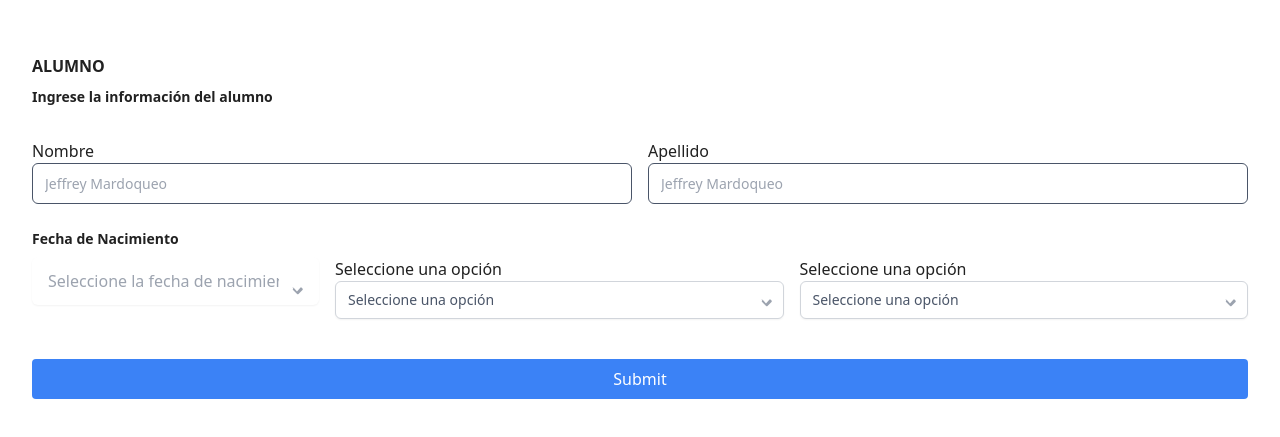
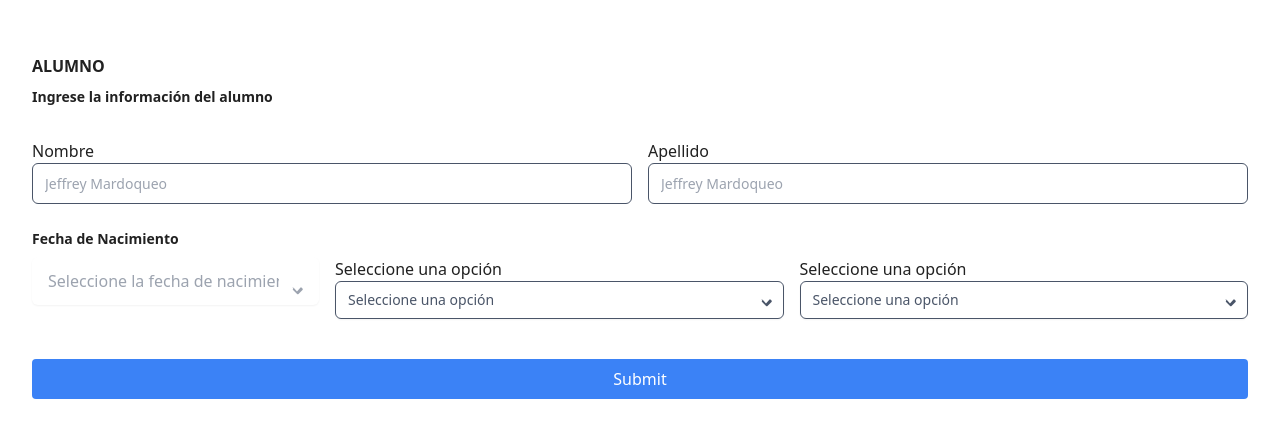
Before and after one commit to JeffreyMardoqueo-17/caez-fronted-ts-react, a React (Vite) app: page / in a window 1280 px wide. Shown: the part 826-1263 px from the top of the page. Built offline with nearby package versions, Linux system fonts and the light colour scheme.

Commit message:
Aqui esta bien el diseño de los comnbos

```diff
--- a/src/components/Forms/ComboBox.tsx
+++ b/src/components/Forms/ComboBox.tsx
@@ -1,13 +1,17 @@
 import React, { FC, useState } from 'react';
 import { ComboBoxProps } from '../../interfaces/ComboBoxProps';
+import { useHasValue } from '../hooks/useHasValue';
 
 export const ComboBox: FC<ComboBoxProps> = ({ label, options, selectedValue, onChange }) => {
+    const { hasValue } = useHasValue(selectedValue);
     const [isOpen, setIsOpen] = useState(false);
 
     const handleSelect = (value: string) => {
         onChange(value);
         setIsOpen(false);
     };
+
+    const borderColor = hasValue ? 'border-blue-500' : 'border-lightTheme-gray dark:border-darkTheme-gray';
 
     return (
         <div className="relative w-full">
@@ -17,31 +21,35 @@ export const ComboBox: FC<ComboBoxProps> = ({ label, options, selectedValue, onC
             <div className="relative">
                 <button
                     type="button"
-                    className="w-full bg-lightTheme-background dark:bg-darkTheme-background border border-gray-300 dark:border-darkTheme-gray rounded-md shadow-sm pl-3 pr-10 py-2 text-left cursor-default focus:outline-none focus:ring-1 focus:ring-darkTheme-background focus:border-darkTheme-background sm:text-sm"
+                    className={`w-full bg-lightTheme-background dark:bg-darkTheme-background border ${borderColor} rounded-md shadow-sm pl-3 pr-10 py-2 text-left cursor-default focus:outline-none focus:ring-1 focus:ring-darkTheme-background focus:border-darkTheme-background sm:text-sm`}
                     onClick={() => setIsOpen(!isOpen)}
                 >
                     <span className="block truncate text-lightTheme-gray dark:text-darkTheme-gray">
                         {options.find(option => option.value === selectedValue)?.label || 'Seleccione una opción'}
                     </span>
                     <span className="absolute inset-y-0 right-0 flex items-center pr-2 pointer-events-none">
-                        <svg className="h-5 w-5 text-gray-400 dark:text-darkTheme-gray" xmlns="http://www.w3.org/2000/svg" viewBox="0 0 20 20" fill="currentColor" aria-hidden="true">
+                        <svg className="h-5 w-5 text-lightTheme-gray dark:text-darkTheme-gray" xmlns="http://www.w3.org/2000/svg" viewBox="0 0 20 20" fill="currentColor" aria-hidden="true">
                             <path fillRule="evenodd" d="M5.293 9.707a1 1 0 011.414 0L10 13.586l3.293-3.879a1 1 0 011.414 0l.793.793a1 1 0 010 1.414l-4 4a1 1 0 01-1.414 0l-4-4a1 1 0 010-1.414l.793-.793z" clipRule="evenodd" />
                         </svg>
                     </span>
                 </button>
                 {isOpen && (
-                    <ul className="absolute z-10 mt-1 w-full bg-lightTheme-background dark:bg-darkTheme-formulario shadow-lg max-h-60 rounded-md py-1 text-base ring-1 ring-black ring-opacity-5 overflow-auto sm:text-sm">
+                    <ul className="absolute z-10 mt-1 w-full bg-lightTheme-background dark:bg-darkTheme-background shadow-lg max-h-60 rounded-md py-1 text-base ring-1 ring-black ring-opacity-5 overflow-auto sm:text-sm">
                         {options.map((option) => (
                             <li
                                 key={option.value}
-                                className={`cursor-default select-none relative py-2 pl-3 pr-9 hover:bg-blue-100 active:bg-blue-400 cursor-pointer ${selectedValue === option.value ? 'text-white bg-darkTheme-background dark:bg-darkTheme-background dark:hover:text-lightTheme-background' : 'text-gray-900 dark:text-darkTheme-gray dark:hover:bg-darkTheme-background dark:hover:text-lightTheme-background'}`}
+                                className={`cursor-default select-none relative py-2 pl-3 pr-9 hover:bg-blue-100 dark:hover:bg-darkTheme-hover text-black dark:text-darkTheme-gray cursor-pointer ${
+                                    selectedValue === option.value
+                                        ? 'text-lightTheme-primary bg-lightTheme-hover dark:text-white dark:bg-black'
+                                        : 'text-black dark:text-darkTheme-gray dark:hover:bg-darkTheme-formulario dark:hover:text-white'
+                                }`}
                                 onClick={() => handleSelect(option.value)}
                             >
                                 <span className={`block truncate ${selectedValue === option.value ? 'font-semibold' : 'font-normal'}`}>
                                     {option.label}
                                 </span>
                                 {selectedValue === option.value && (
-                                    <span className="absolute inset-y-0 right-0 flex items-center pr-4 text-indigo-600">
+                                    <span className="absolute inset-y-0 right-0 flex items-center pr-4 text-darkTheme-primary">
                                         <svg className="h-5 w-5" xmlns="http://www.w3.org/2000/svg" viewBox="0 0 20 20" fill="currentColor" aria-hidden="true">
                                             <path fillRule="evenodd" d="M16.707 5.293a1 1 0 00-1.414 0L8 12.586l-2.293-2.293a1 1 0 00-1.414 1.414l3 3a1 1 0 001.414 0l8-8a1 1 0 000-1.414z" clipRule="evenodd" />
                                         </svg>
--- a/src/components/Forms/DatePicker.tsx
+++ b/src/components/Forms/DatePicker.tsx
@@ -40,20 +40,20 @@ export const DatePicker: FC<DatePickerProps> = ({ date, setDate }) => {
                     showOutsideDays
                     classNames={{
                         caption: "flex justify-center py-2 mb-4 relative items-center",
-                        caption_label: "text-sm !font-medium text-gray-900 dark:text-bg-darkTheme-text",
+                        caption_label: "text-sm !font-medium text-gray-900 dark:text-darkTheme-gray",
                         nav: "flex items-center",
-                        nav_button: "h-6 w-6 bg-transparent hover:bg-blue-gray-50 dark:hover:bg-darkTheme-background p-1 rounded-md transition-colors duration-300",
+                        nav_button: "h-6 w-6 bg-transparent hover:bg-blue-gray-50 dark:text-darkTheme-gray dark:hover:bg-darkTheme-background p-1 rounded-md transition-colors duration-300",
                         nav_button_previous: "absolute left-1.5",
                         nav_button_next: "absolute right-1.5",
                         table: "w-full border-collapse",
-                        head_row: "flex !font-medium text-gray-900 dark:text-bg-darkTheme-text",
+                        head_row: "flex !font-medium text-gray-900 dark:text-darkTheme-gray",
                         head_cell: "m-0.5 w-9 !font-normal text-sm",
                         row: "flex w-full mt-2",
-                        cell: "text-gray-600 dark:text-bg-darkTheme-gray rounded-md h-9 w-9 text-center text-sm p-0 m-0.5 relative",
+                        cell: "text-gray-600 dark:text-darkTheme-gray rounded-md h-9 w-9 text-center text-sm p-0 m-0.5 relative",
                         day: "h-9 w-9 p-0 !font-normal",
                         day_range_end: "day-range-end",
-                        day_selected: "rounded-md bg-gray-900 dark:bg-bg-darkTheme-text text-white hover:bg-gray-900 hover:text-white focus:bg-gray-900 focus:text-white",
-                        day_today: "rounded-md bg-gray-200 dark:bg-bg-darkTheme-gray text-gray-900 dark:text-bg-darkTheme-text",
+                        day_selected: "rounded-md bg-gray-900 dark:text-darkTheme-gray text-white hover:bg-gray-900 hover:text-white focus:bg-gray-900 focus:text-white",
+                        day_today: "rounded-md bg-gray-200 dark:bg-bg-darkTheme-gray text-gray-900 dark:text-darkTheme-gray",
                         day_outside: "text-gray-500 dark:text-bg-darkTheme-gray opacity-50",
                         day_disabled: "text-gray-500 dark:text-bg-darkTheme-gray opacity-50",
                         day_hidden: "invisible",
--- a/src/components/acout/acout.tsx
+++ b/src/components/acout/acout.tsx
@@ -26,7 +26,6 @@ const Account1: React.FC = () => {
         // Aquí puedes enviar los datos a tu API
         console.log(data);
     };
-
     return (
         <section className="px-8 py-20 dark:bg-darkTheme-formulario container mx-auto">
             <CustomTypography
--- a/src/components/hooks/useHasValue.ts
+++ b/src/components/hooks/useHasValue.ts
@@ -2,7 +2,7 @@ import { useState, useEffect } from 'react';
 
 export const useHasValue = (initialValue: string) => {
     const [value, setValue] = useState(initialValue);
-    const [hasValue, setHasValue] = useState(false);
+    const [hasValue, setHasValue] = useState(initialValue !== '');
 
     useEffect(() => {
         setHasValue(value !== '');
--- /dev/null
+++ b/src/interfaces/DatePickerProps.ts
@@ -0,0 +1,4 @@
+export interface DatePickerProps {
+    date: Date | undefined;
+    setDate: (date: Date | undefined) => void;
+}
--- a/tailwind.config.js
+++ b/tailwind.config.js
@@ -12,7 +12,8 @@ module.exports = {
           primary: '#03011D', // Color de contraste
           background: '#ffffff', // Blanco
           text: '#3182ce', // Azulito
-          gray: '#4a5568', // Gris oscur
+          gray: '#4a5568', // Gris oscursa
+          hover: '#9AD7EE',
         },
         darkTheme: {
           primary: '#ffffff', // Blanco
```
Also changed, not shown: src/components/Forms/CustomTypography.tsx (+9 -1 lines).
